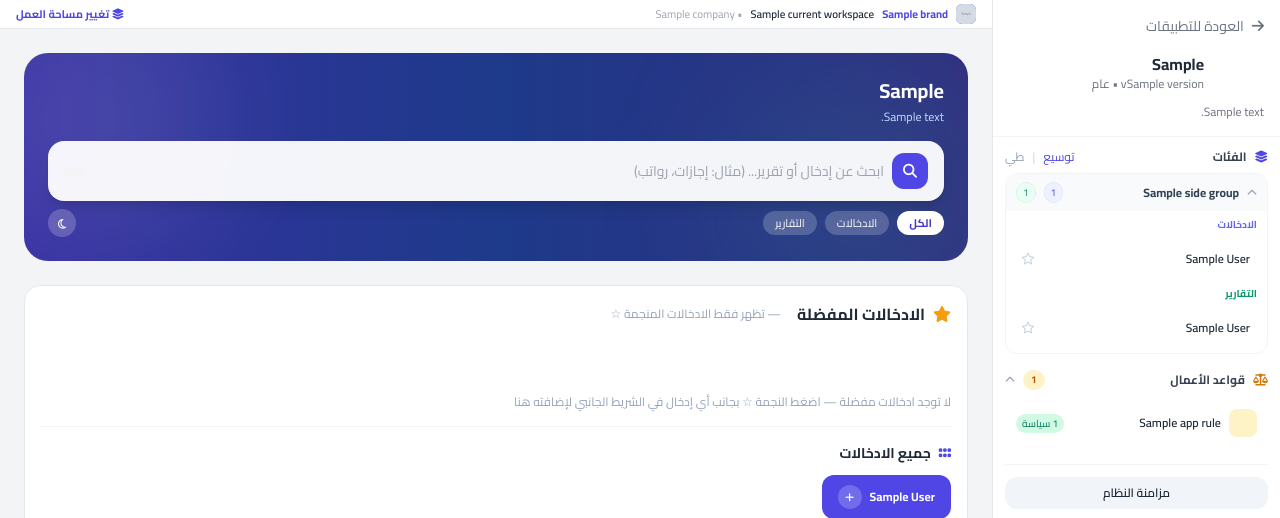
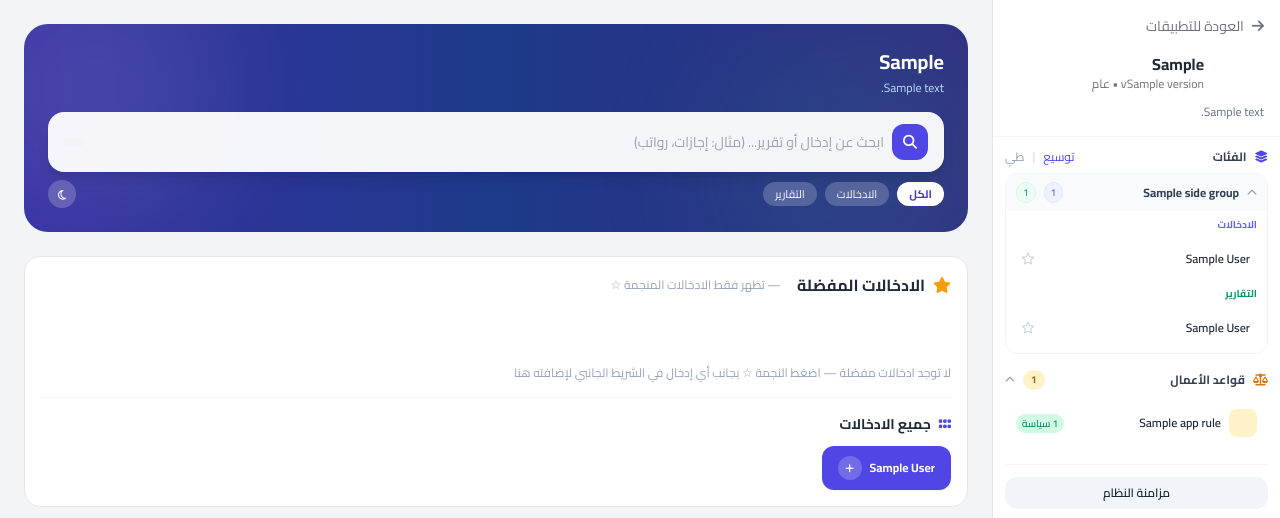
Before and after one commit to Zeehub333/urs, a Django app: template urs/templates/app_detail.html in a window 1280 px wide. Shown: the top 518 px of the page. Run offline with Django 4.2, Linux system fonts and the light colour scheme; the template is opened without the code that fills it: most values are stand-ins (such as "Sample title", 1, 10 or a date in 2020); grey boxes marked "Sample" are stand-in pictures.

Commit message:
remove workspace strip bar from all pages

```diff
--- a/urs/templates/app_detail.html
+++ b/urs/templates/app_detail.html
@@ -2,7 +2,7 @@
 {% load static %}
 {% block title %}{{ app.ar }} — {{ app.name }}{% endblock %}
 {% block head_css %}
-{% block topbar %}{% include "partials/workspace_bar.html" %}{% endblock %}
+{% block topbar %}{% endblock %}
         .custom-scroll::-webkit-scrollbar { width: 6px; height: 6px; }
         .custom-scroll::-webkit-scrollbar-track { background: #f1f5f9; }
         .custom-scroll::-webkit-scrollbar-thumb { background: #cbd5e1; border-radius: 3px; }
--- a/urs/templates/base.html
+++ b/urs/templates/base.html
@@ -92,7 +92,7 @@
 <div id="notifyStack" class="fixed top-4 left-1/2 -translate-x-1/2 z-[100] flex flex-col items-center pointer-events-none"></div>
 {% block sidebar %}{% endblock %}
 <div class="flex-1 flex flex-col h-screen overflow-hidden min-w-0">
-{% block topbar %}{% include "partials/topbar.html" %}{% include "partials/workspace_bar.html" %}{% endblock %}
+{% block topbar %}{% include "partials/topbar.html" %}{% endblock %}
 <div class="flex-1 overflow-y-auto min-h-0 flex flex-col">
 {% block main %}{% endblock %}
 </div>
--- a/urs/templates/data_diagram.html
+++ b/urs/templates/data_diagram.html
@@ -1,7 +1,7 @@
 {% extends "base.html" %}
 {% block title %}{{ app.ar }} — مخطط البيانات{% endblock %}
 {% block head_css %}
-{% block topbar %}{% include "partials/workspace_bar.html" %}{% endblock %}
+{% block topbar %}{% endblock %}
         body { background-color: #f8fafc; }
         .custom-scroll::-webkit-scrollbar { width: 6px; height: 6px; }
         .custom-scroll::-webkit-scrollbar-track { background: #f1f5f9; }
--- a/urs/templates/dml_designer.html
+++ b/urs/templates/dml_designer.html
@@ -1,7 +1,7 @@
 {% extends "base.html" %}
 {% block title %}{{ app.ar }} — مصمم المستندات{% endblock %}
 {% block head_css %}
-{% block topbar %}{% include "partials/workspace_bar.html" %}{% endblock %}
+{% block topbar %}{% endblock %}
         body { background-color: #f8fafc; }
         .custom-scroll::-webkit-scrollbar { width: 6px; height: 6px; }
         .custom-scroll::-webkit-scrollbar-track { background: #f1f5f9; }
--- a/urs/templates/forms_designer.html
+++ b/urs/templates/forms_designer.html
@@ -1,7 +1,7 @@
 {% extends "base.html" %}
 {% block title %}{{ app.ar }} — مصمم النماذج{% endblock %}
 {% block head_css %}
-{% block topbar %}{% include "partials/workspace_bar.html" %}{% endblock %}
+{% block topbar %}{% endblock %}
         body { background-color: #f8fafc; }
         .custom-scroll::-webkit-scrollbar { width: 6px; height: 6px; }
         .custom-scroll::-webkit-scrollbar-track { background: #f1f5f9; }
--- a/urs/templates/partials/workspace_bar.html
+++ /dev/null
@@ -1,11 +0,0 @@
-{% if current_workspace and current_workspace.id %}
-<div class="bg-white border-b border-gray-200 px-4 py-1 flex items-center gap-2 text-[11px] shrink-0">
-    <span class="w-5 h-5 rounded-md flex items-center justify-center text-white text-[9px] shrink-0" style="background: {{ current_workspace.brand_colors.primary|default:'#4f46e5' }}">
-        {% if current_workspace.logo %}<img src="{{ current_workspace.logo }}" alt="" class="w-5 h-5 rounded-md object-cover">{% else %}<i class="fa-solid fa-cube"></i>{% endif %}
-    </span>
-    <span class="font-bold" style="color: {{ current_workspace.brand_colors.primary|default:'#4f46e5' }}">{{ current_workspace.brand }}</span>
-    <span class="font-semibold text-gray-800">{{ current_workspace.name }}</span>
-    {% if current_workspace.company %}<span class="text-gray-400 hidden sm:inline">• {{ current_workspace.company }}</span>{% endif %}
-    <a href="/" class="mr-auto text-indigo-600 hover:text-indigo-800 font-bold whitespace-nowrap" title="مدير مساحات العمل"><i class="fa-solid fa-layer-group"></i> تغيير مساحة العمل</a>
-</div>
-{% endif %}
--- a/urs/templates/report_designer.html
+++ b/urs/templates/report_designer.html
@@ -1,7 +1,7 @@
 {% extends "base.html" %}
 {% block title %}{{ app.ar }} — مصمم التقارير{% endblock %}
 {% block head_css %}
-{% block topbar %}{% include "partials/workspace_bar.html" %}{% endblock %}
+{% block topbar %}{% endblock %}
         body { background-color: #f8fafc; }
         .custom-scroll::-webkit-scrollbar { width: 6px; height: 6px; }
         .custom-scroll::-webkit-scrollbar-track { background: #f1f5f9; }
```
